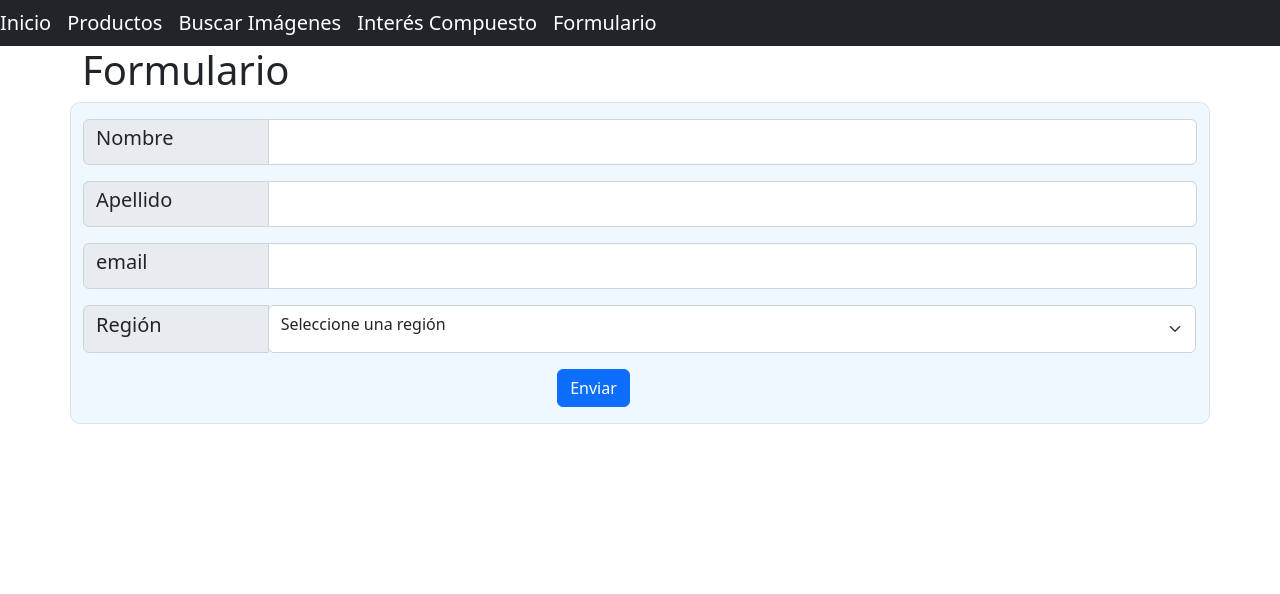
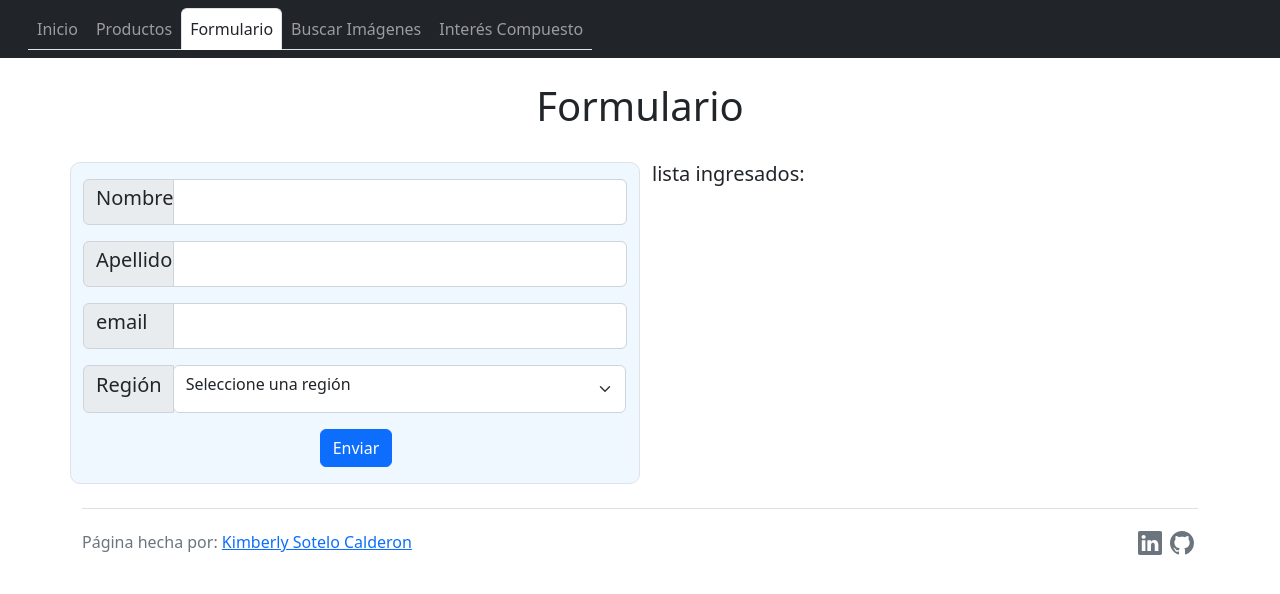
Before and after one commit to kimi01s/proyecto-react, a React (Create React App) app: page /#/Formulario in a window 1280 px wide. Shown: the top 594 px of the page. Built offline with nearby package versions, Linux system fonts and the light colour scheme.

Commit message:
se modifica formulario, agregando listado

```diff
--- /dev/null
+++ b/src/Footer.js
@@ -0,0 +1,29 @@
+const Footer =()=>{
+    return(
+        <div className="container">
+  <footer className="d-flex flex-wrap justify-content-between align-items-center py-3 my-4 border-top">
+    <div className="col-md-4 d-flex align-items-center">
+      <span className="text-muted">Página hecha por: <a rel="noreferrer" target='_blank' href='https://github.com/kimi01s'>Kimberly Sotelo Calderon</a>
+      </span>
+    </div>
+    <ul className='nav col-md-4 justify-content-end list-unstyled d-flex'>
+      <li className='sm-3 m-1'>
+        <a className='text-muted' href='https://www.linkedin.com/in/kimberly-sotelo-210220249/'>
+          <svg xmlns="http://www.w3.org/2000/svg" width="24" height="24" fill="currentColor" className="bi bi-linkedin" viewBox="0 0 16 16">
+            <path d="M0 1.146C0 .513.526 0 1.175 0h13.65C15.474 0 16 .513 16 1.146v13.708c0 .633-.526 1.146-1.175 1.146H1.175C.526 16 0 15.487 0 14.854V1.146zm4.943 12.248V6.169H2.542v7.225h2.401zm-1.2-8.212c.837 0 1.358-.554 1.358-1.248-.015-.709-.52-1.248-1.342-1.248-.822 0-1.359.54-1.359 1.248 0 .694.521 1.248 1.327 1.248h.016zm4.908 8.212V9.359c0-.216.016-.432.08-.586.173-.431.568-.878 1.232-.878.869 0 1.216.662 1.216 1.634v3.865h2.401V9.25c0-2.22-1.184-3.252-2.764-3.252-1.274 0-1.845.7-2.165 1.193v.025h-.016a5.54 5.54 0 0 1 .016-.025V6.169h-2.4c.03.678 0 7.225 0 7.225h2.4z"/>
+          </svg>
+        </a>
+      </li>
+      <li className='sm-3 m-1'>
+        <a className='text-muted' href='https://github.com/kimi01s'>
+          <svg xmlns="http://www.w3.org/2000/svg" width="24" height="24" fill="currentColor" className="bi bi-github" viewBox="0 0 16 16">
+            <path d="M8 0C3.58 0 0 3.58 0 8c0 3.54 2.29 6.53 5.47 7.59.4.07.55-.17.55-.38 0-.19-.01-.82-.01-1.49-2.01.37-2.53-.49-2.69-.94-.09-.23-.48-.94-.82-1.13-.28-.15-.68-.52-.01-.53.63-.01 1.08.58 1.23.82.72 1.21 1.87.87 2.33.66.07-.52.28-.87.51-1.07-1.78-.2-3.64-.89-3.64-3.95 0-.87.31-1.59.82-2.15-.08-.2-.36-1.02.08-2.12 0 0 .67-.21 2.2.82.64-.18 1.32-.27 2-.27.68 0 1.36.09 2 .27 1.53-1.04 2.2-.82 2.2-.82.44 1.1.16 1.92.08 2.12.51.56.82 1.27.82 2.15 0 3.07-1.87 3.75-3.65 3.95.29.25.54.73.54 1.48 0 1.07-.01 1.93-.01 2.2 0 .21.15.46.55.38A8.012 8.012 0 0 0 16 8c0-4.42-3.58-8-8-8z"/>
+          </svg>
+        </a>
+      </li>
+    </ul>
+  </footer>
+</div>
+    )
+}
+export default Footer
--- a/src/components/BuscarPokemon.js
+++ b/src/components/BuscarPokemon.js
@@ -33,9 +33,13 @@ function BuscarPokemon() {
                   <h1 className="d-none lead text-center bg-info shadow rounded" id="mostrar">Pokemon no encontrado</h1>
                 </div>
               </div>
+                <p className="lead">Ingresa nombre o número del pokemon</p>
+                <div className="bg-info">
+                <p>Pokemones mayores a 898 no se encuentra su imagen,
+                además solo se encuentra hasta el Pokemon N°906</p>
+                </div>
               <Form>
-              <p className="lead">Ingresa nombre o número del pokemon</p>
-              <Field className="form-control" type='text' placeholder="Search" name='searchPokemon'/>
+                <Field className="form-control" type='text' placeholder="Ej: Charmander o 4" name='searchPokemon'/>
               </Form>
             </div>
           </Formik>
--- a/src/components/Formulario/Formulario.js
+++ b/src/components/Formulario/Formulario.js
@@ -2,17 +2,19 @@ import { Formik, Form} from "formik"
 import TextForm from "./TextForm"
 import SelectForm from "./SelectForm"
 import SendBtn from "./SendBtn"
+import Listaobj from "./Listaobj"
 import * as Yup from 'yup'
 import "./Formulario.css"
+import {useState} from 'react'
 
 
 const Formulario = () =>{
-
+    const [lista, setLista] = useState([])
     return(
       <div className="container">
-        <h1>Formulario</h1>
+        <h1 className="text-center p-4">Formulario</h1>
         <div className="row">
-          <div className="divControl">
+          <div className="divControl col-lg-6">
             <Formik
             initialValues={{
               name:'',
@@ -22,7 +24,9 @@ const Formulario = () =>{
            }}
             onSubmit={(values,{resetForm})=>{
                 console.log(values)
+                setLista([...lista,values])
                 resetForm()
+
             }}
             validationSchema={Yup.object({
               name: Yup.string().required('Requerido'),
@@ -45,8 +49,12 @@ const Formulario = () =>{
               </Form>
             </Formik>
           </div>
+          <div className="col-lg-6 pe-3">
+            <h1 className="lead">lista ingresados:</h1>
+                  <Listaobj valores={lista}/>
+            </div>
+          </div>
         </div>
-      </div>
 
     )
 }
--- /dev/null
+++ b/src/components/Formulario/Listaobj.js
@@ -0,0 +1,23 @@
+const Listaobj = (values) => {
+    return(
+        <div className="ps-2">
+            {values.valores.map((valor,index)=>{
+                return(
+                    <div key={index} className='row border mb-2'>
+                        <div className="col-lg-5">
+                            <p>Nombre completo: {valor.name} {valor.lastname}</p>
+                        </div>
+                        <div className="col-lg-5">
+                            <p>Email: {valor.email}</p>
+                        </div>
+                        <div className="col-lg-2">
+                            <p>Región: {valor.region}</p>
+                        </div>
+                    </div>
+                )
+            })}
+        </div>
+    )
+}
+
+export default Listaobj
--- a/src/components/Formulario/SendBtn.js
+++ b/src/components/Formulario/SendBtn.js
@@ -1,7 +1,7 @@
 const SendBtn=()=>{
     return(
         <div className="row">
-            <div className="col-lg-2 offset-lg-5 col-sm-3 offset-sm-5 offset-5">
+            <div className="col-lg-2 offset-lg-5 col-sm-3 col-3 offset-sm-5 offset-5">
                 <button
                     type="submit"
                     className="btn btn-primary btn-block">Enviar</button>
--- a/src/components/NavBar.js
+++ b/src/components/NavBar.js
@@ -1,18 +1,25 @@
 import {NavLink} from 'react-router-dom'
 
 const NavBar =()=>{
-    let activeClassName='navbar-brand active'
-    let ClassName='navbar-brand'
+    let activeClassName='nav-link active text-dark'
+    let ClassName='nav-link'
     return(
         <nav className="navbar navbar-expand-lg sticky-top navbar-dark bg-dark">
-            <div className="container-fuid">
-                <button className="navbar-toggler" type="button" data-bs-toggle="collapse" data-bs-target="#navbarTogglerDemo01" aria-controls="navbarTogglerDemo01" aria-expanded="false" aria-label="Toggle navigation">
-                    <span className="navbar-toggler-icon"></span>
+            <div className="container-fluid">
+
+                <NavLink className='navbar-brand' to='/'/>
+                <button className="navbar-toggler mb-2"
+                type="button"
+                data-bs-toggle="collapse"
+                data-bs-target="#navbarSupportedContent"
+                aria-controls="navbarSupportedContent"
+                aria-expanded="false"
+                aria-label="Toggle navigation">
+                <span className="navbar-toggler-icon"></span>
                 </button>
-                <div className="collapse navbar-collapse" id="navbarTogglerDemo01">
-                    <ul className="navbar-nav me-auto mb-2 mb-lg-0">
+                <div className="collapse navbar-collapse" id="navbarSupportedContent">
+                    <ul className="navbar-nav nav-tabs me-auto mb-2 mb-lg-0">
                         <li className="nav-item">
-                            {/* <a className="navbar-brand active" href="../App">Inicio</a> */}
                             <NavLink
                             className={({ isActive }) => (isActive ? activeClassName : ClassName)}
                             to="/">Inicio</NavLink>
@@ -25,17 +32,17 @@ const NavBar =()=>{
                         <li className="nav-item">
                             <NavLink
                             className={({ isActive }) => (isActive ? activeClassName : ClassName)}
+                             to="Formulario">Formulario</NavLink>
+                        </li>
+                        <li className="nav-item">
+                            <NavLink
+                            className={({ isActive }) => (isActive ? activeClassName : ClassName)}
                             to="Buscar-img">Buscar Imágenes</NavLink>
                         </li>
                         <li className="nav-item">
                             <NavLink
                             className={({ isActive }) => (isActive ? activeClassName : ClassName)}
                             to="IndexInteres">Interés Compuesto</NavLink>
-                        </li>
-                        <li className="nav-item">
-                            <NavLink
-                            className={({ isActive }) => (isActive ? activeClassName : ClassName)}
-                            to="Formulario">Formulario</NavLink>
                         </li>
                     </ul>
                 </div>
--- a/src/index.js
+++ b/src/index.js
@@ -3,6 +3,7 @@ import ReactDOM from 'react-dom/client';
 import {HashRouter, Routes, Route} from "react-router-dom";
 import './index.css';
 import App from './App';
+import Footer from './Footer'
 import NavBar from './components/NavBar'
 import Formulario from './components/Formulario/Formulario'
 import BuscarImg from './components/Buscar-img/Buscar-img'
@@ -12,11 +13,12 @@ import reportWebVitals from './reportWebVitals';
 import '/node_modules/bootstrap/dist/css/bootstrap.css'
 import '/node_modules/bootstrap/dist/js/bootstrap.js'
 
+
 const root = ReactDOM.createRoot(document.getElementById('root'));
 root.render(
   <React.StrictMode>
     <HashRouter>
-      <NavBar />
+      <NavBar/>
         <Routes>
           <Route path="*" element={<App/>} />
           <Route path="/Formulario" element={<Formulario/>} />
@@ -25,6 +27,7 @@ root.render(
           <Route path="/IndexInteres" element={<InteresCompuesto/>} />
         </Routes>
     </HashRouter>
+    <Footer/>
   </React.StrictMode>
 );
 
```
Lines whose indentation alone changed are shown as unchanged.
